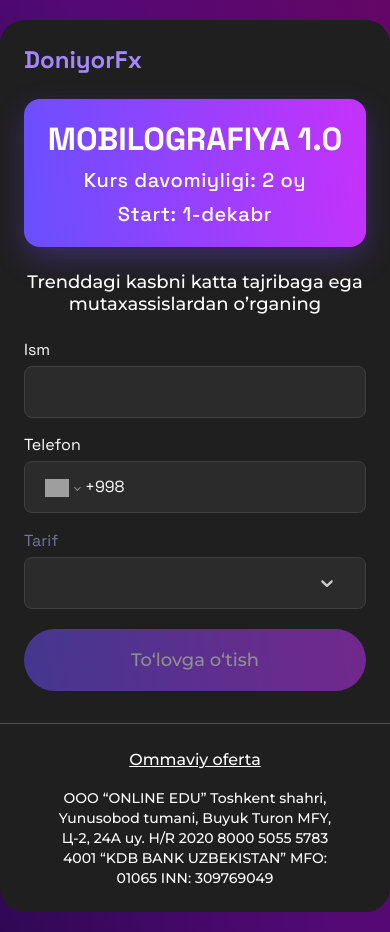
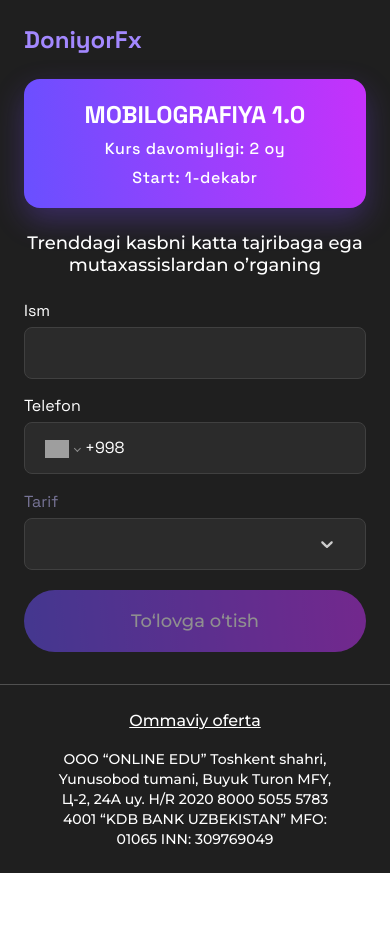
Before and after one commit to Abuzbek/doniyorfx, a Next.js app: page /payment in a window 390 px wide. After the commit the page ends 873 px from the top, so only its background shows below. Built offline with nearby package versions, Linux system fonts and the light colour scheme; grey boxes are pictures that could not be loaded.

Commit message:
create payment

```diff
--- a/package.json
+++ b/package.json
@@ -9,6 +9,7 @@
     "lint": "next lint"
   },
   "dependencies": {
+    "axios": "^1.6.1",
     "classnames": "^2.3.2",
     "next": "14.0.1",
     "react": "^18",
--- a/src/app/payment/PaymentSection/index.tsx
+++ b/src/app/payment/PaymentSection/index.tsx
@@ -6,6 +6,8 @@ import classNames from "classnames";
 import { Montserrat } from "next/font/google";
 import { Controller, SubmitHandler, useForm } from "react-hook-form";
 import TelegramQuestionCard from "../TelegramQuestionCard";
+import { PaymentService } from "@/app/service/payment.service";
+import { useSearchParams } from "next/navigation";
 type Props = {
   plan: number;
 };
@@ -15,6 +17,7 @@ export interface IFormtypes {
   file: any;
 }
 const PaymentSection = ({ plan }: Props) => {
+  const searchParams = useSearchParams();
   const plans = [
     {
       title: "Standart tarif",
@@ -43,15 +46,27 @@ const PaymentSection = ({ plan }: Props) => {
     formState: { errors, isDirty, isValid },
     getValues,
   } = useForm<IFormtypes>();
-  const onSubmit: SubmitHandler<IFormtypes> = (data) => {
-    console.log(data);
+  const onSubmit: SubmitHandler<IFormtypes> = async (data) => {
+    const formData = new FormData();
+    const userData = JSON.parse(searchParams.get("user") || "");
+    console.log(userData);
+    formData.append("file", data.file);
+    formData.append("name", userData.name);
+    formData.append("plan", userData.plan);
+    formData.append("phone", userData.phone);
+    formData.append("course", "1");
+    const response = await PaymentService.createPayment(formData);
+    console.log(response);
   };
   return (
     <div className="flex flex-col gap-6">
       <PaymentCard>
         {!!currentPlan && <PlanCard {...currentPlan} />}
       </PaymentCard>
-      <form onSubmit={handleSubmit(onSubmit)} className={classNames(montserrat.className, styles.plan_section)}>
+      <form
+        onSubmit={handleSubmit(onSubmit)}
+        className={classNames(montserrat.className, styles.plan_section)}
+      >
         <p>1. Payme yoki Uzum orqali to’lovni amalga oshiring</p>
         <div className="grid grid-cols-2 gap-2">
           <a href="#!" target="_blank" className={styles.payme_link}>
@@ -150,7 +165,11 @@ const PaymentSection = ({ plan }: Props) => {
                   </label>
                 </div>
                 {errors.agree && <small>{errors.agree.message}</small>}
-                {!!getValues("file") && <span className="text-white font-medium">{getValues("file").name}</span>}
+                {!!getValues("file") && (
+                  <span className="text-white font-medium">
+                    {getValues("file").name}
+                  </span>
+                )}
               </div>
             );
           }}
@@ -161,7 +180,7 @@ const PaymentSection = ({ plan }: Props) => {
         >
           To‘lovni yakunlash
         </button>
-        <TelegramQuestionCard/>
+        <TelegramQuestionCard />
       </form>
     </div>
   );
--- a/src/app/payment/payment.module.css
+++ b/src/app/payment/payment.module.css
@@ -6,10 +6,10 @@
     #530976 50.81%,
     #640666 101.36%
   );
-  @apply flex items-center justify-center py-5;
+  @apply flex items-center justify-center sm:py-5 py-0;
 }
 .payment {
-  @apply max-w-[600px] w-full bg-[#1F1F1F] flex flex-col rounded-3xl;
+  @apply max-w-[600px] w-full bg-[#1F1F1F] flex flex-col sm:rounded-3xl rounded-none;
 }
 .logo {
   @apply text-[#A388FF] text-2xl not-italic font-bold leading-[normal];
@@ -40,10 +40,10 @@
   @apply flex flex-col text-center gap-2 py-5;
 }
 .course_card h3 {
-  @apply text-white text-[32px] not-italic font-bold leading-[normal] uppercase;
+  @apply text-white sm:text-[32px] text-2xl not-italic font-bold leading-[normal] uppercase;
 }
 .course_card p {
-  @apply text-white text-xl not-italic font-medium leading-[normal] tracking-[0.6px];
+  @apply text-white sm:text-xl text-base not-italic font-medium leading-[normal] tracking-[0.6px];
 }
 
 .plan_card {
@@ -63,14 +63,13 @@
   @apply text-white text-sm not-italic font-medium leading-[normal];
 }
 .submit_button {
-  @apply text-center text-white text-lg not-italic font-medium leading-[normal] px-[97px] py-5 rounded-[43px] mt-1 disabled:opacity-50 w-full cursor-pointer;
+  @apply text-center text-white text-lg not-italic font-medium leading-[normal] p-5 rounded-[43px] mt-1 disabled:opacity-50 w-full cursor-pointer;
   background: linear-gradient(84deg, #6950ff 0%, #c631fb 100%);
 }
 .upload_button {
-  @apply text-center text-white text-lg not-italic font-medium leading-[normal] px-[97px] py-5 rounded-[43px] mt-1 disabled:opacity-50 w-full cursor-pointer;
-  background: #A488FF;
+  @apply text-center text-white sm:text-lg text-sm not-italic font-medium leading-[normal] p-5 rounded-[43px] mt-1 disabled:opacity-50 w-full cursor-pointer;
+  background: #a488ff;
 }
-
 
 .plan_section {
   @apply flex flex-col gap-5;
--- /dev/null
+++ b/src/app/service/axios.config.ts
@@ -0,0 +1,9 @@
+import axios from "axios";
+
+const http = axios.create({
+  baseURL:
+    process.env.NODE_ENV === "production"
+      ? "/api/"
+      : "http://localhost:8080/api/",
+});
+export default http;
--- /dev/null
+++ b/src/app/service/payment.service.ts
@@ -0,0 +1,7 @@
+import http from "./axios.config";
+
+export class PaymentService {
+  static async createPayment(data: FormData) {
+    return await http.post("payment", data);
+  }
+}
```
Also changed, not shown: 1 other file (tests, documents, lock files or other folders).
